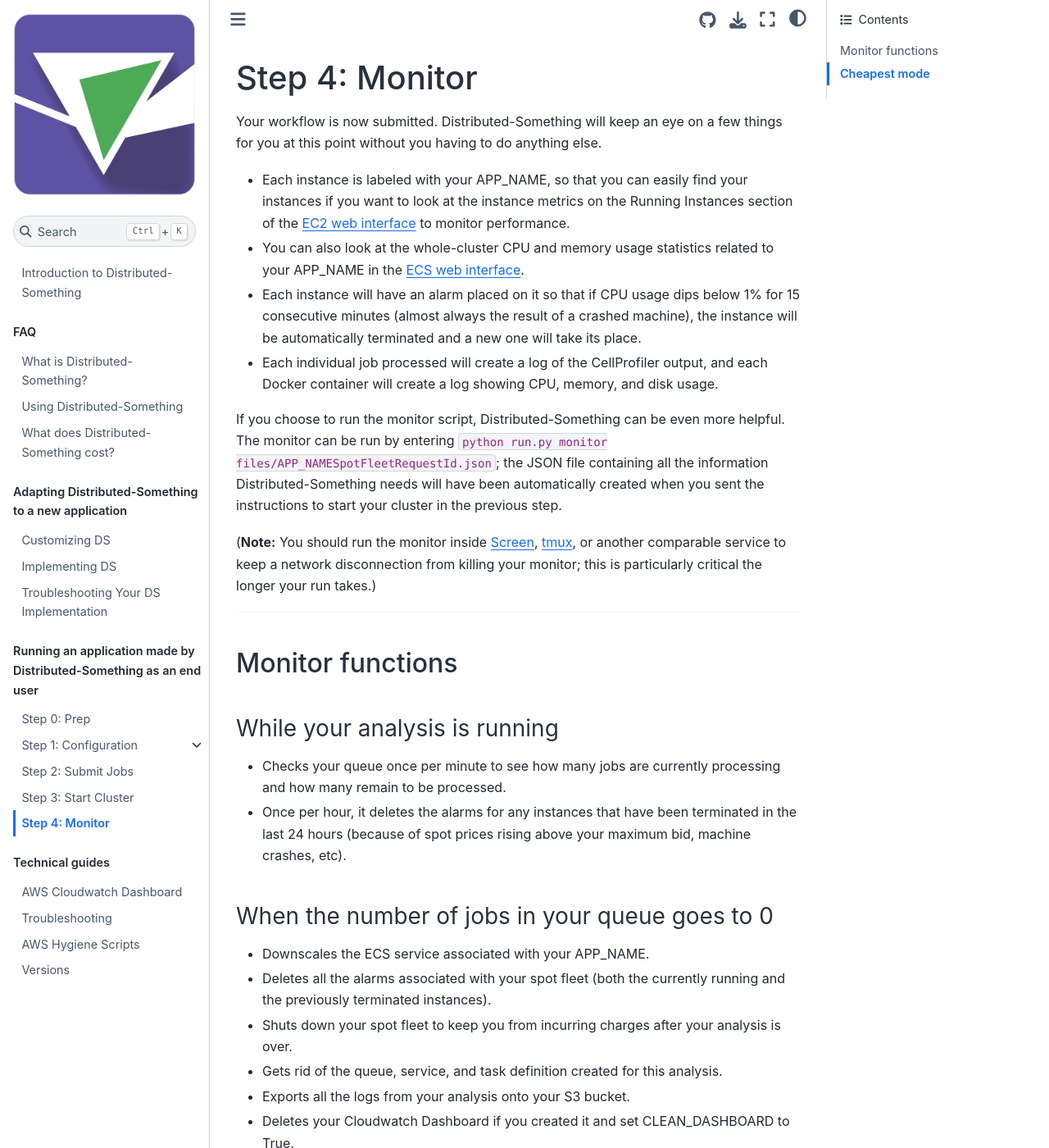
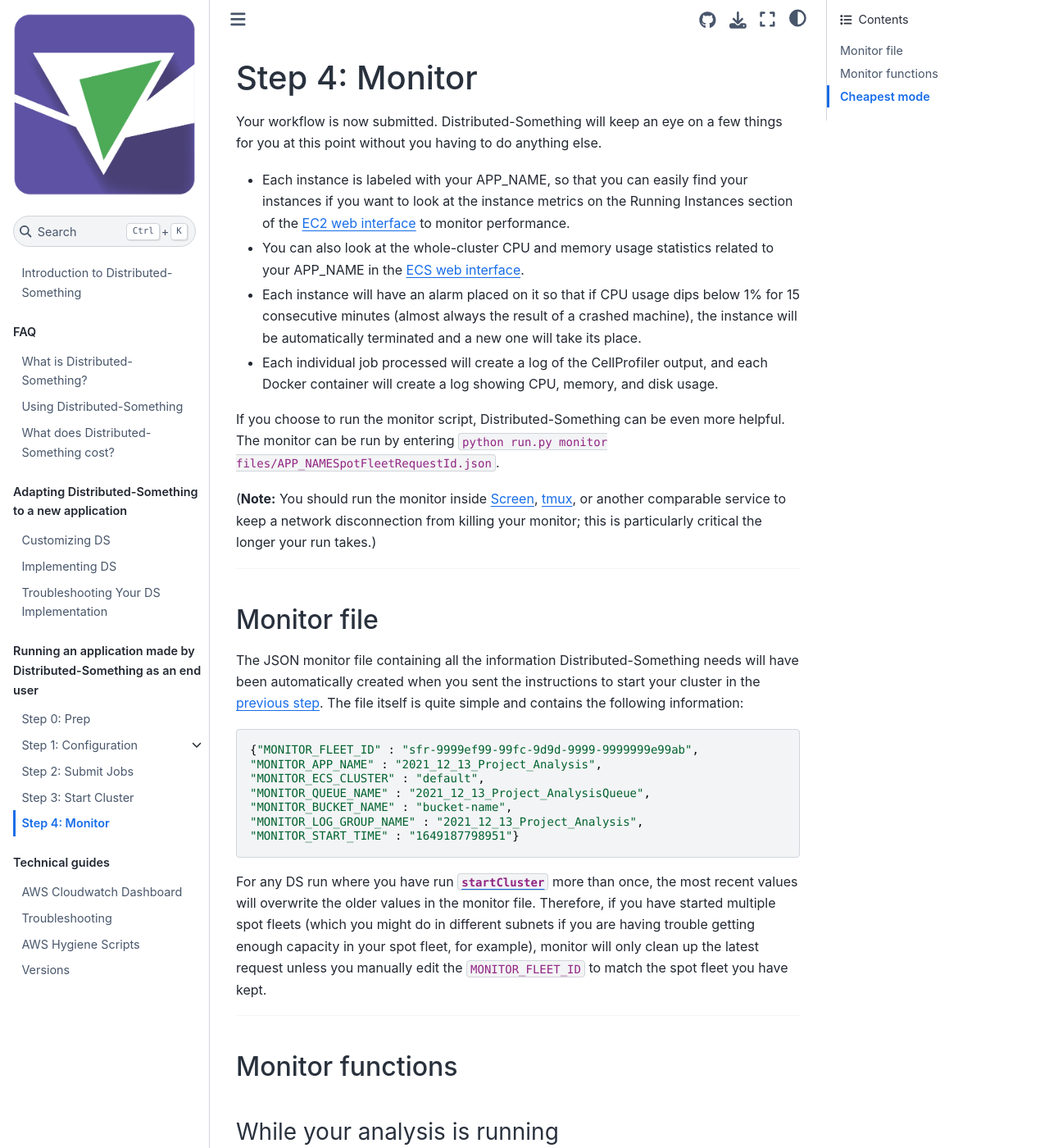
Before and after one commit to DistributedScience/Distributed-Something, a Jupyter Book: the page built from documentation/DS-documentation/step_4_monitor.md, in a window 1280 px wide and 1400 px high. Shown: the whole window at 82% size. Built offline with Jupyter Book 1.0.4 settings and Sphinx 7.4.7 and the Sphinx Book theme 1.1.4, drawn with Linux system fonts in a browser that asks for light colours.

Commit message:
monitor prints spot fleet metrics

````diff
--- a/documentation/DS-documentation/step_4_monitor.md
+++ b/documentation/DS-documentation/step_4_monitor.md
@@ -12,9 +12,29 @@
 * Each individual job processed will create a log of the CellProfiler output, and each Docker container will create a log showing CPU, memory, and disk usage.
 
 If you choose to run the monitor script, Distributed-Something can be even more helpful.
-The monitor can be run by entering `python run.py monitor files/APP_NAMESpotFleetRequestId.json`; the JSON file containing all the information Distributed-Something needs will have been automatically created when you sent the instructions to start your cluster in the previous step.
+The monitor can be run by entering `python run.py monitor files/APP_NAMESpotFleetRequestId.json`.
 
 (**Note:** You should run the monitor inside [Screen](https://www.gnu.org/software/screen/), [tmux](https://tmux.github.io/), or another comparable service to keep a network disconnection from killing your monitor; this is particularly critical the longer your run takes.)
+
+***
+
+## Monitor file
+
+The JSON monitor file containing all the information Distributed-Something needs will have been automatically created when you sent the instructions to start your cluster in the [previous step](step_3_start_cluster).
+The file itself is quite simple and contains the following information:
+
+```
+{"MONITOR_FLEET_ID" : "sfr-9999ef99-99fc-9d9d-9999-9999999e99ab",
+"MONITOR_APP_NAME" : "2021_12_13_Project_Analysis",
+"MONITOR_ECS_CLUSTER" : "default",
+"MONITOR_QUEUE_NAME" : "2021_12_13_Project_AnalysisQueue",
+"MONITOR_BUCKET_NAME" : "bucket-name",
+"MONITOR_LOG_GROUP_NAME" : "2021_12_13_Project_Analysis",
+"MONITOR_START_TIME" : "1649187798951"}
+```
+
+For any DS run where you have run [`startCluster`](step_3_start_cluster) more than once, the most recent values will overwrite the older values in the monitor file.
+Therefore, if you have started multiple spot fleets (which you might do in different subnets if you are having trouble getting enough capacity in your spot fleet, for example), monitor will only clean up the latest request unless you manually edit the `MONITOR_FLEET_ID` to match the spot fleet you have kept.
 
 ***
 
--- a/run.py
+++ b/run.py
@@ -696,6 +696,11 @@
         #1-10 jobs with errors are keeping it rattling around for hours.
         if curtime[-1:]=='9':
             downscaleSpotFleet(queue, fleetId, ec2)
+            # Print spot fleet metrics.
+            spot_fleet_info = ec2.describe_spot_fleet_requests(SpotFleetRequestIds=[fleetId])
+            target = spot_fleet_info['SpotFleetRequestConfigs'][0]['SpotFleetRequestConfig']['TargetCapacity']
+            fulfilled = spot_fleet_info['SpotFleetRequestConfigs'][0]['SpotFleetRequestConfig']['FulfilledCapacity']
+            print(f'Spot fleet has {target} requested instances. {fulfilled} are currently fulfilled.')
         time.sleep(MONITOR_TIME)
 
     # Step 2: When no messages are pending, stop service
````
